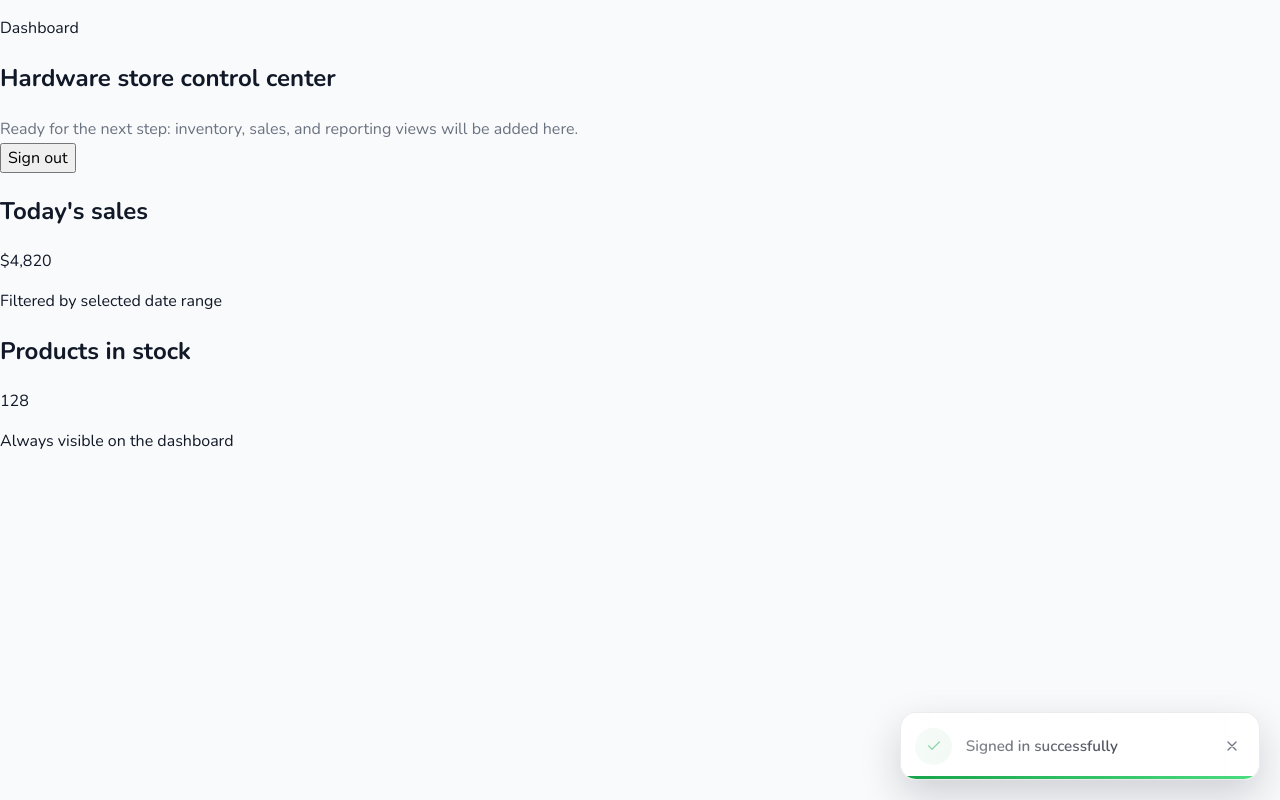
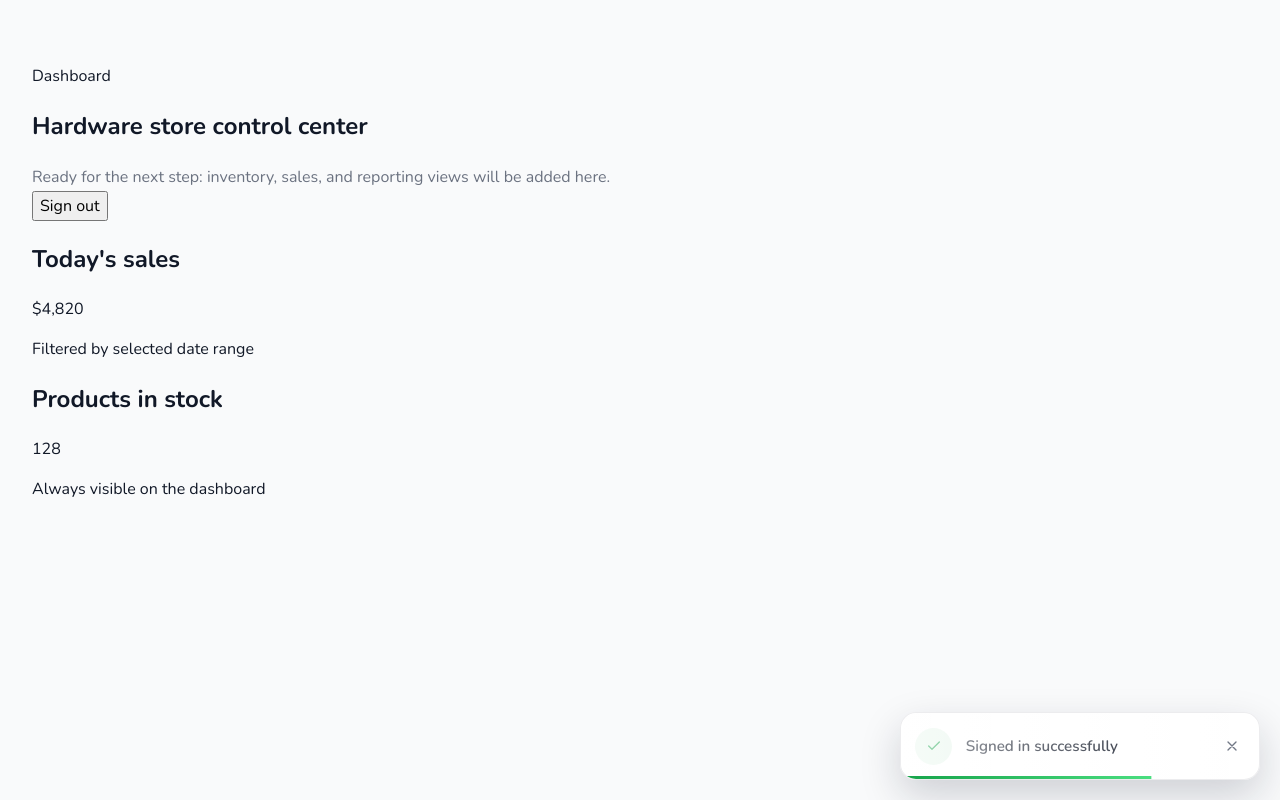
Before and after one commit to Muhammad-Obaid-Ullah/Hardware_POS_System, a React (Vite) app in the folder Frontend/: page / in a window 1280 px wide. Both pictures are taken after a click on the button "Log in". Built offline with nearby package versions, Linux system fonts and the light colour scheme; no server answers.

Commit message:
Fixed NotificationBanner animation and added screen transition when logging in/out

```diff
--- a/Frontend/src/App.jsx
+++ b/Frontend/src/App.jsx
@@ -1,4 +1,5 @@
 import { useMemo, useState } from "react";
+import { AnimatePresence, motion } from "motion/react";
 import LoginScreen from "./components/Login Screen/LoginScreen";
 import NotificationStack from "./components/Notifications/NotificationBanner";
 import { getStoredToken, loginUser, logoutUser } from "./services/auth";
@@ -85,9 +86,18 @@ function App() {
     }
   };
 
-  if (!isAuthenticated) {
   return (
     <>
+      <AnimatePresence mode="wait">
+        {!isAuthenticated ? (
+          <motion.div
+            key="login"
+            initial={{ opacity: 0, y: 40, scale: 0.98 }}
+            animate={{ opacity: 1, y: 0, scale: 1 }}
+            exit={{ opacity: 0, y: -24, scale: 0.98 }}
+            transition={{ duration: 0.45, ease: "easeOut" }}
+            className="page-transition-wrapper"
+          >
             <LoginScreen
               values={formValues}
               onChange={handleChange}
@@ -95,23 +105,23 @@ function App() {
               loading={loading}
               error={error}
             />
-        <NotificationStack
-          notifications={notifications}
-          onClose={handleCloseNotification}
-        />
-      </>
-    );
-  }
-
-  return (
-    <main className="dashboard-shell">
+          </motion.div>
+        ) : (
+          <motion.main
+            key="dashboard"
+            className="dashboard-shell"
+            initial={{ opacity: 0, y: 40, scale: 0.98 }}
+            animate={{ opacity: 1, y: 0, scale: 1 }}
+            exit={{ opacity: 0, y: -24, scale: 0.98 }}
+            transition={{ duration: 0.45, ease: "easeOut" }}
+          >
             <section className="dashboard-hero">
               <div>
                 <p className="eyebrow">Dashboard</p>
                 <h1>Hardware store control center</h1>
                 <p className="hero-copy">
-            Ready for the next step: inventory, sales, and reporting views will
-            be added here.
+                  Ready for the next step: inventory, sales, and reporting views
+                  will be added here.
                 </p>
               </div>
               <button
@@ -138,11 +148,15 @@ function App() {
                 <span>Always visible on the dashboard</span>
               </article>
             </section>
+          </motion.main>
+        )}
+      </AnimatePresence>
+
       <NotificationStack
         notifications={notifications}
         onClose={handleCloseNotification}
       />
-    </main>
+    </>
   );
 }
 
--- a/Frontend/src/App.scss
+++ b/Frontend/src/App.scss
@@ -0,0 +1,18 @@
+.page-transition-wrapper,
+.dashboard-shell {
+  width: 100%;
+}
+
+.page-transition-wrapper {
+  min-height: 100vh;
+}
+
+.dashboard-shell {
+  padding: 2rem 1.5rem;
+}
+
+@media (min-width: 768px) {
+  .dashboard-shell {
+    padding: 3rem 2rem;
+  }
+}
--- a/Frontend/src/components/Notifications/NotificationBanner.jsx
+++ b/Frontend/src/components/Notifications/NotificationBanner.jsx
@@ -63,6 +63,11 @@ function NotificationBanner({
   const resolvedTextColor = textColor;
   const resolvedIconColor = iconColor;
   const resolvedProgressColor = progressColor;
+  const progressStyle = resolvedProgressColor
+    ? {
+        background: `linear-gradient(90deg, ${resolvedProgressColor}, ${resolvedProgressColor}99)`,
+      }
+    : undefined;
 
   return (
     <motion.div
@@ -96,13 +101,12 @@ function NotificationBanner({
           <path d="M6 6l12 12M18 6 6 18" />
         </svg>
       </button>
-      <motion.div
+      <div
         className="notification-banner__progress"
-        initial={{ scaleX: 0 }}
-        animate={{ scaleX: 1 }}
-        transition={{ duration: duration / 1000, ease: "linear" }}
         style={{
-          background: `linear-gradient(90deg, ${resolvedProgressColor}, ${resolvedProgressColor}99)`,
+          ...progressStyle,
+          transformOrigin: "left center",
+          "--progress-duration": `${duration}ms`,
         }}
       />
     </motion.div>
--- a/Frontend/src/components/Notifications/NotificationBanner.scss
+++ b/Frontend/src/components/Notifications/NotificationBanner.scss
@@ -119,6 +119,17 @@
   width: 100%;
   transform-origin: left center;
   background: linear-gradient(90deg, #16a34a, #4ade80);
+  animation: notification-progress linear forwards;
+  animation-duration: var(--progress-duration, 4000ms);
+}
+
+@keyframes notification-progress {
+  from {
+    transform: scaleX(0);
+  }
+  to {
+    transform: scaleX(1);
+  }
 }
 
 .notification-banner--error .notification-banner__progress {
```
Lines whose indentation alone changed are shown as unchanged.
